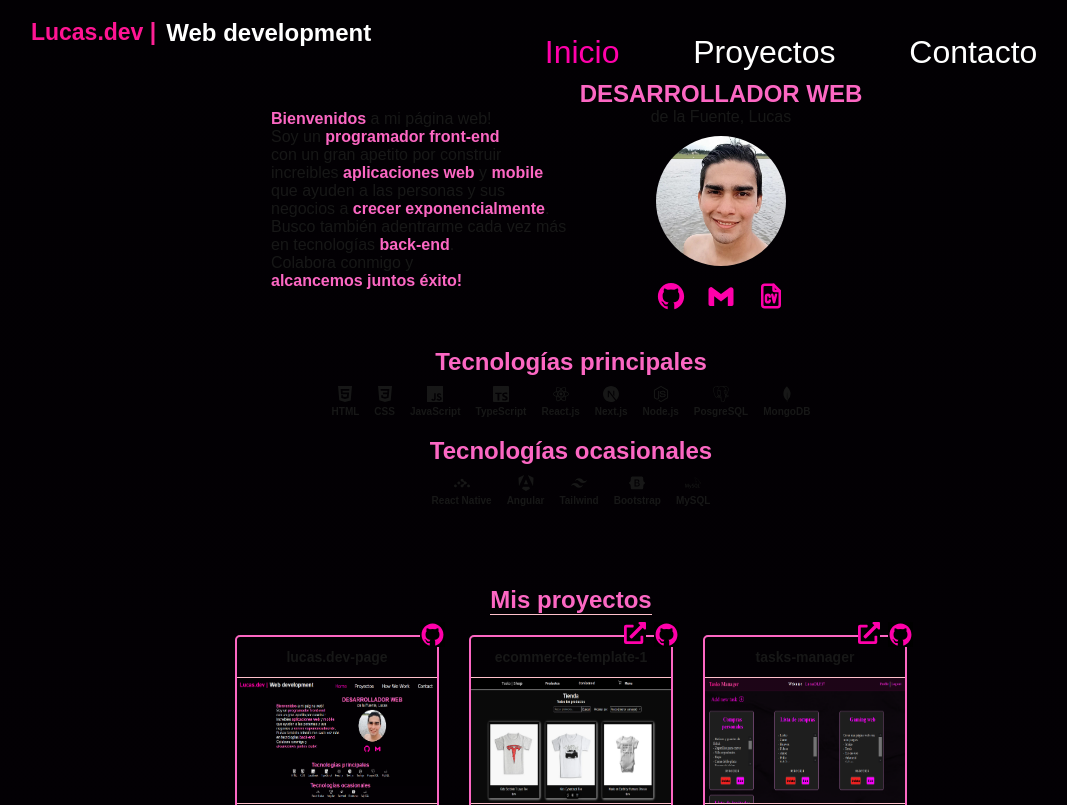
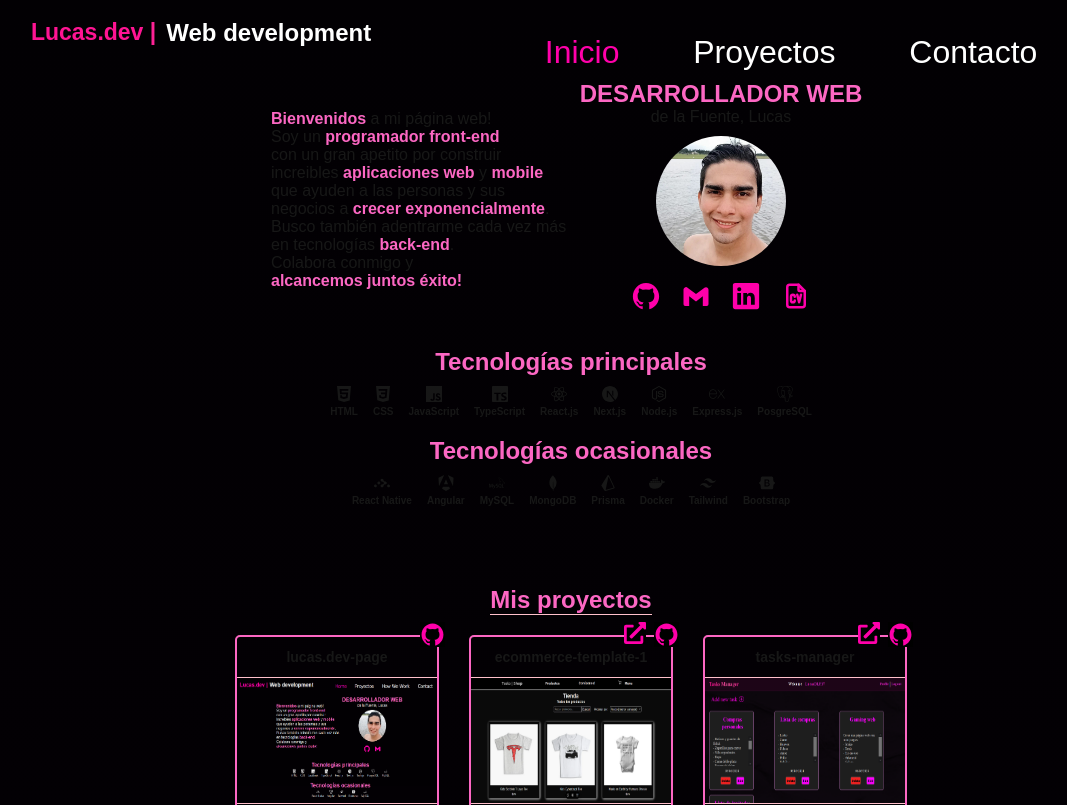
Before and after one commit to Lucano17/lucas.dev-page, a Next.js app: page / in a window 1280 px wide. Shown: the top 805 px of the page, without its empty margins (69-1136 px from the left). Built offline with nearby package versions, Linux system fonts and the light colour scheme.

Commit message:
LinkedIn button

```diff
--- a/src/components/projects/ProjectCard.tsx
+++ b/src/components/projects/ProjectCard.tsx
@@ -20,6 +20,7 @@ import {
   SiDocker,
   SiPrisma,
   SiMongodb,
+  SiExpress,
 } from "react-icons/si";
 import Image from "next/image";
 import Link from "next/link";
@@ -37,6 +38,7 @@ export const techIcons: Record<string, JSX.Element> = {
   "React.js": <SiReact />,
   "Next.js": <SiNextdotjs />,
   "Node.js": <SiNodedotjs />,
+  "Express.js": <SiExpress />,
   PosgreSQL: <SiPostgresql />,
   MySQL: <SiMysql />,
   "React Native": <SiReactrouter />,
--- a/src/interfaces/projects.interface.ts
+++ b/src/interfaces/projects.interface.ts
@@ -9,6 +9,7 @@ export type ValidTechs =
     | "React.js"
     | "Next.js"
     | "Node.js"
+    | "Express.js"
     | "PosgreSQL"
     | "MySQL"
     | "MongoDB"
--- a/src/screens/Home.module.css
+++ b/src/screens/Home.module.css
@@ -44,9 +44,9 @@
   }
 
 .socialWebs {
-    color: rgb(255, 0, 170);
     display: flex;
     justify-content: center;
+    color: rgb(255, 0, 170);
     margin-top: 15px;
     gap: 20px;
     font-size: 30px;
--- a/src/screens/Home.tsx
+++ b/src/screens/Home.tsx
@@ -1,7 +1,7 @@
 import React from "react";
 import styles from "./Home.module.css";
 import { TechnologiesCard } from "@/components/technologies/TechnologiesCard";
-import { IoLogoGithub } from "react-icons/io5";
+import { IoLogoGithub, IoLogoLinkedin  } from "react-icons/io5";
 import { BiLogoGmail } from "react-icons/bi";
 import { TbFileCv } from "react-icons/tb";
 import Image from "next/image";
@@ -17,17 +17,21 @@ const principalTechs: Techs[] = [
   { name: "React.js" },
   { name: "Next.js" },
   { name: "Node.js" },
+  { name: "Express.js" },
   { name: "PosgreSQL" },
-  { name: "MongoDB" },
+
 ];
 
 const secondaryTitle = "Tecnologías ocasionales";
 const secondaryTechs: Techs[] = [
   { name: "React Native" },
   { name: "Angular" },
+  { name: "MySQL" },
+  { name: "MongoDB" },
+  { name: "Prisma" },
+  { name: "Docker" },
   { name: "Tailwind" },
   { name: "Bootstrap" },
-  { name: "MySQL" },
 ];
 
 export const HomePage = () => {
@@ -73,6 +77,12 @@ export const HomePage = () => {
             >
               <BiLogoGmail />
             </Link>
+              <Link
+              href="https://www.linkedin.com/in/lucas-de-la-fuente-040b01188/"
+              target="_blank"
+            >
+              <IoLogoLinkedin />
+            </Link>
             <a href="pdf/cv-esp.pdf" download="CV - Lucas.dev - Esp.pdf"><TbFileCv/></a>
 
           </div>
--- a/src/seed/seed.ts
+++ b/src/seed/seed.ts
@@ -53,7 +53,8 @@ export const projects: ProjectsData = {
                 { name: "JavaScript" },
                 { name: "React.js" },
                 { name: "Node.js" },
-                { name: "MongoDB"}
+                { name: "MongoDB"},
+                { name: "Express.js"}
             ]
         },
         {
```
